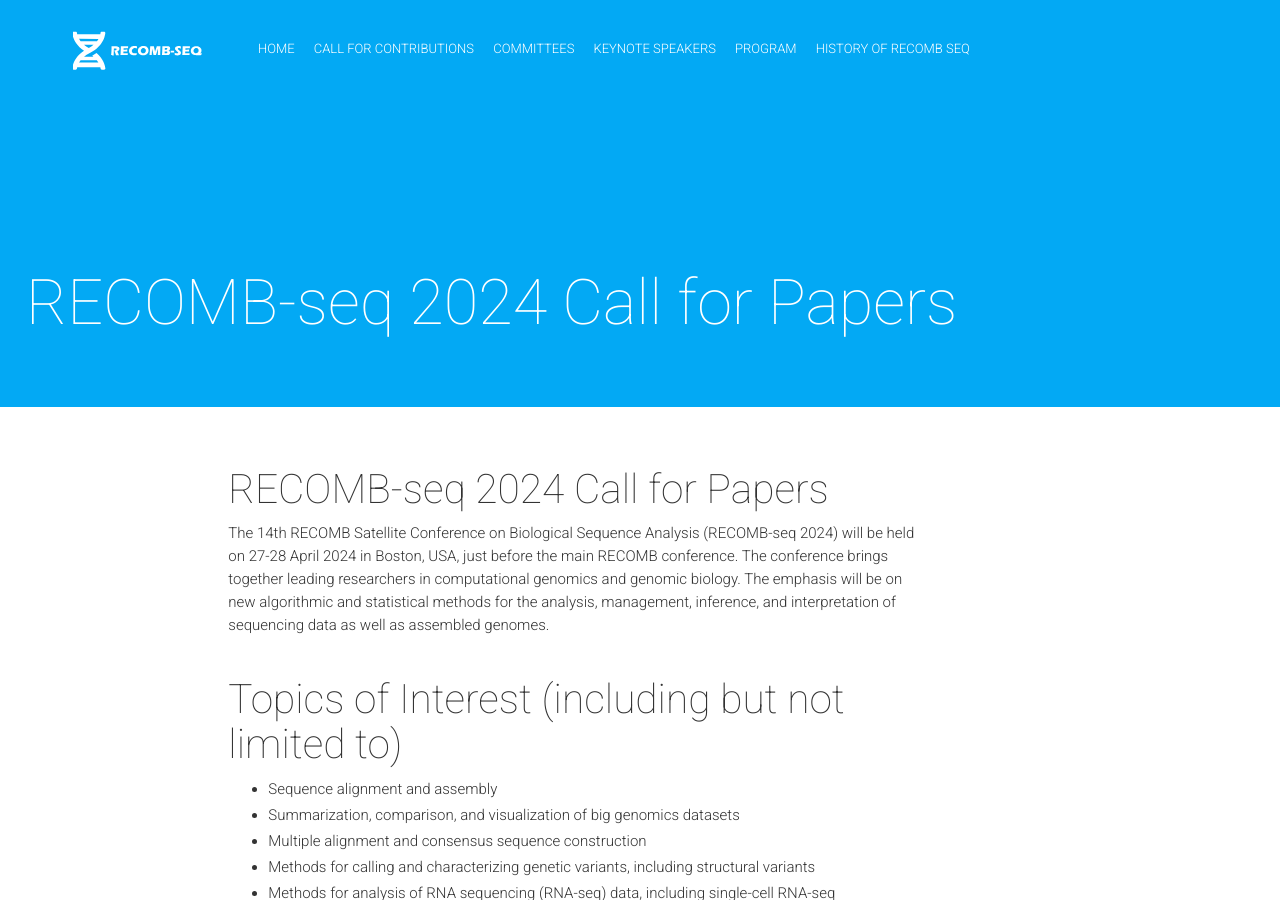
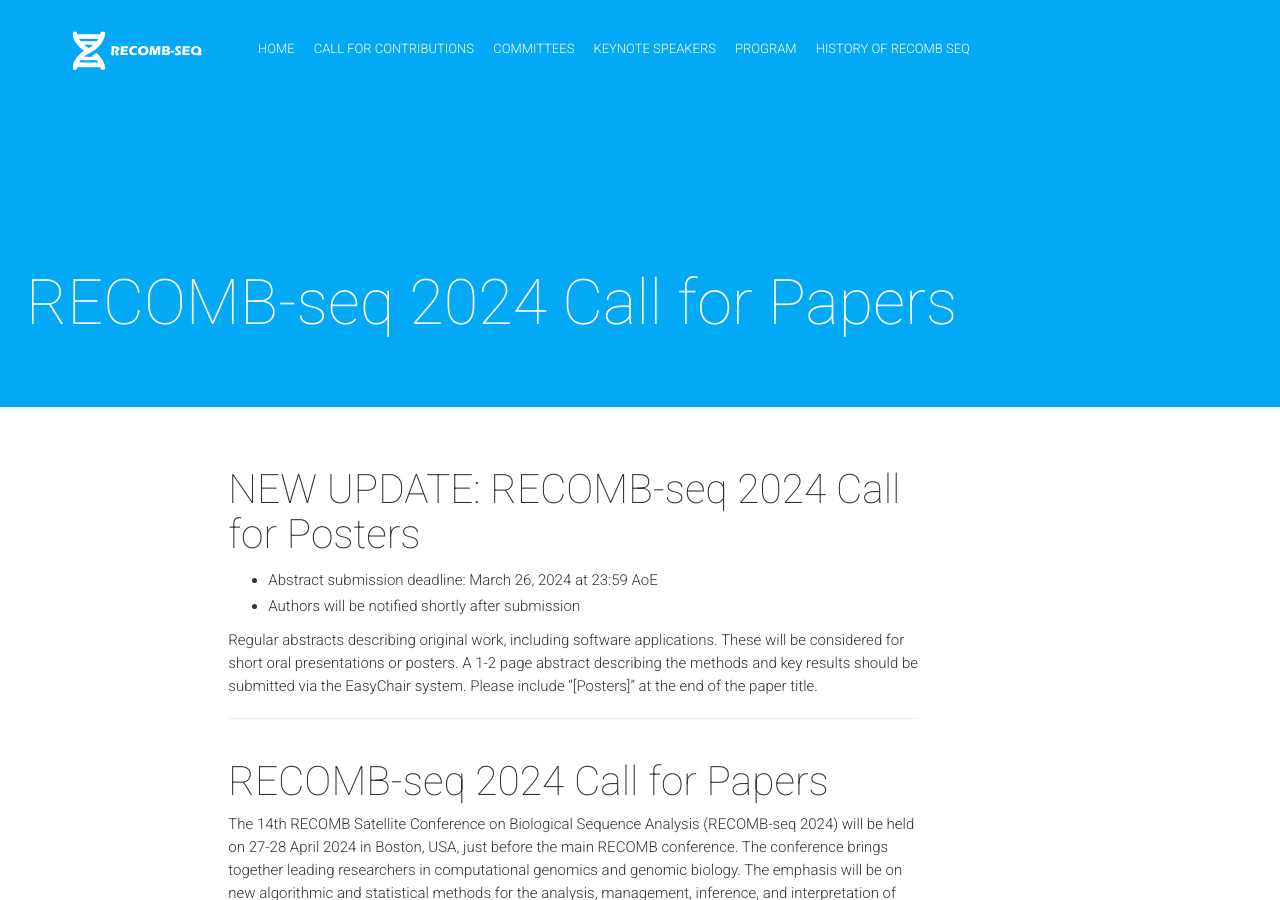
Before and after one commit to recomb-seq/recomb-seq.github.io, a Jekyll site: the page built from _paper-calls/RECOMB-2024-CfP.md, in a window 1280 px wide and 900 px high. Built offline with Jekyll 4.4.1, drawn with Linux system fonts in a browser that asks for light colours; nearby versions of some CDN libraries; comment, search, counter and statistics services are not loaded.

Commit message:
Update RECOMB-2024-CfP.md
Call for posters

```diff
--- a/_paper-calls/RECOMB-2024-CfP.md
+++ b/_paper-calls/RECOMB-2024-CfP.md
@@ -3,6 +3,15 @@ layout: post
 title:  "RECOMB-seq 2024 Call for Papers"
 isStaticPost: true
 ---
+#### NEW UPDATE: RECOMB-seq 2024 Call for Posters
+
+ * Abstract submission deadline: March 26, 2024 at 23:59 AoE
+ * Authors will be notified shortly after submission
+
+Regular abstracts describing original work, including software applications. These will be considered for short oral presentations or posters. A 1-2 page abstract describing the methods and key results should be submitted via the EasyChair system. Please include “[Posters]” at the end of the paper title.
+
+---
+
 #### RECOMB-seq 2024 Call for Papers
 
 The 14th RECOMB Satellite Conference on Biological Sequence Analysis (RECOMB-seq 2024) will be held on 27-28 April 2024 in Boston, USA, just before the main RECOMB conference. The conference brings together leading researchers in computational genomics and genomic biology. The emphasis will be on new algorithmic and statistical methods for the analysis, management, inference, and interpretation of sequencing data as well as assembled genomes.
```
